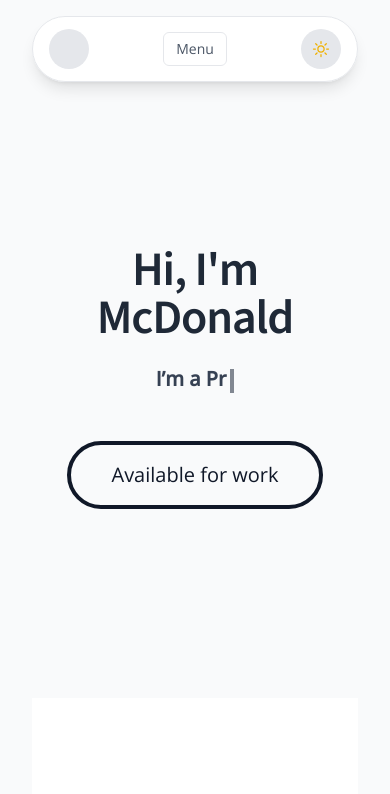
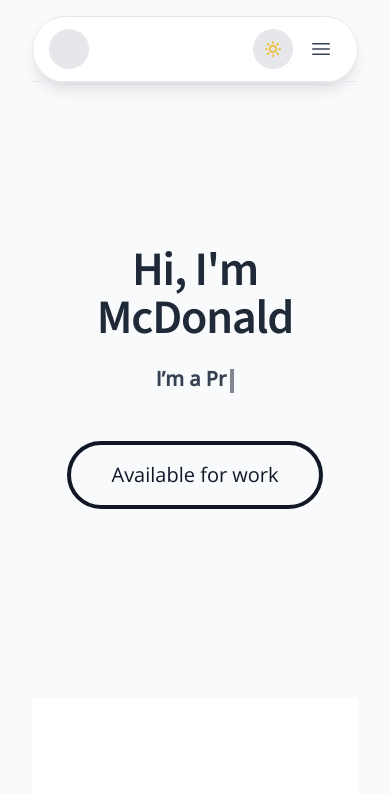
Before and after one commit to McDonald-ops/Portfolio, a React (Vite) app in the folder my-portfolio/: page / in a window 390 px wide. Shown: the top 794 px of the page. Built offline with nearby package versions, Linux system fonts and the light colour scheme.

Commit message:
feat(header): keep dark/light toggle visible on mobile and add hamburger menu for navigation

```diff
--- a/my-portfolio/src/components/Navbar.jsx
+++ b/my-portfolio/src/components/Navbar.jsx
@@ -1,5 +1,5 @@
 import { useState, useEffect } from 'react'
-import { SunIcon, MoonIcon } from '@heroicons/react/24/outline'
+import { SunIcon, MoonIcon, Bars3Icon } from '@heroicons/react/24/outline'
 
 const links = [
   { href: '#about', label: 'About' },
@@ -52,13 +52,7 @@ export default function Navbar() {
             <a href="#home" className="flex items-center gap-3">
               <span className="inline-block h-10 w-10 rounded-full bg-gray-200" />
             </a>
-        <button
-          className="sm:hidden rounded-md border border-gray-200 px-3 py-1.5 text-sm text-gray-600"
-          onClick={() => setOpen((v) => !v)}
-          aria-label="Toggle menu"
-        >
-          Menu
-        </button>
+
         <div className="hidden items-center justify-center gap-8 sm:flex">
           {links.map((l) => (
             <a
@@ -70,7 +64,7 @@ export default function Navbar() {
             </a>
           ))}
         </div>
-        <div>
+        <div className="flex items-center gap-2">
           <button
             type="button"
             className="bg-gray-200 rounded-full w-10 h-10 flex items-center justify-center hover:bg-gray-300 transition"
@@ -83,10 +77,20 @@ export default function Navbar() {
               <MoonIcon className="h-5 w-5 text-gray-700" />
             )}
           </button>
+          <button
+            type="button"
+            className="sm:hidden p-2 text-gray-700 hover:text-gray-900 transition"
+            aria-label="Toggle menu"
+            onClick={() => setOpen((v) => !v)}
+          >
+            <Bars3Icon className="h-6 w-6" />
+          </button>
         </div>
           </nav>
-          {open && (
-            <div className="sm:hidden border-t border-gray-200 bg-white/95">
+          <div
+            className={`sm:hidden border-t border-gray-200 bg-white/95 overflow-hidden transition-[max-height] duration-300 ease-out ${open ? 'max-h-64' : 'max-h-0'}`}
+            aria-hidden={!open}
+          >
             <div className="px-4 py-3">
               <div className="grid gap-2">
                 {links.map((l) => (
@@ -101,7 +105,6 @@ export default function Navbar() {
               </div>
             </div>
           </div>
-          )}
         </div>
       </div>
     </header>
```
Lines whose indentation alone changed are shown as unchanged.
